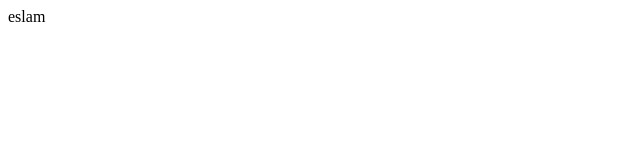
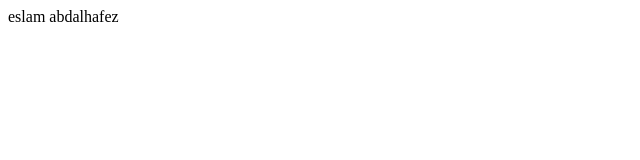
Before and after one commit to eslam-ahmed-95/test8, a plain HTML site: page index.html in a window 1280 px wide. Shown: the full height of the page, 0-640 px from the left. Drawn offline with Linux system fonts and the light colour scheme.

Commit message:
Update index.html

```diff
--- a/index.html
+++ b/index.html
@@ -9,7 +9,7 @@
 </head>
 
 <body>
-    eslam
+    eslam abdalhafez
 </body>
 
 </html>
```
